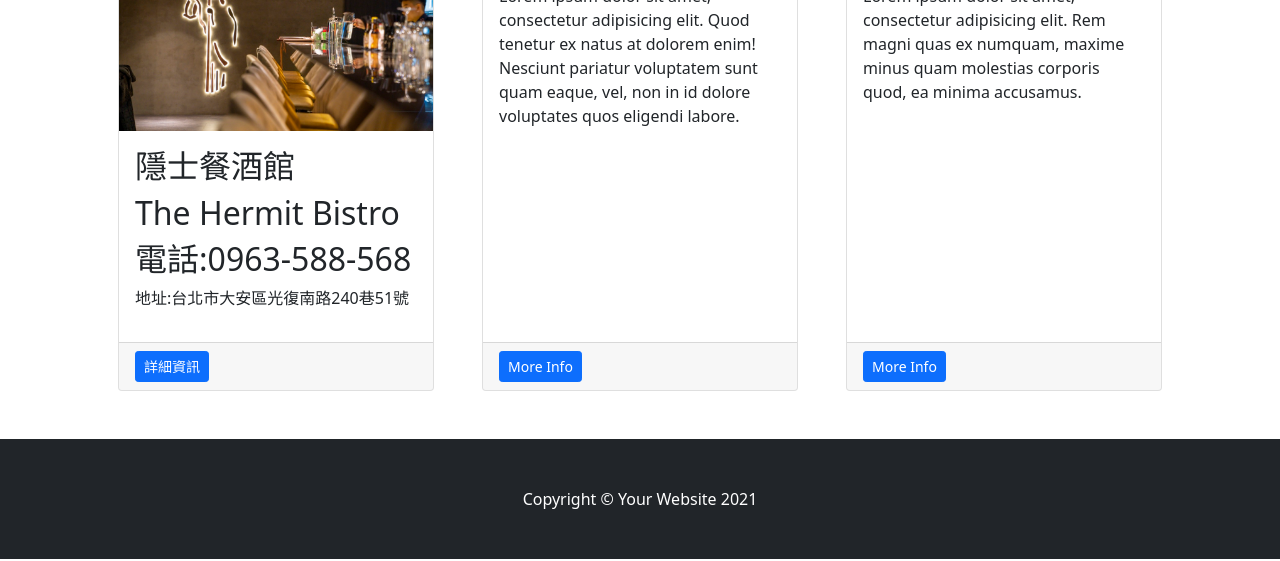
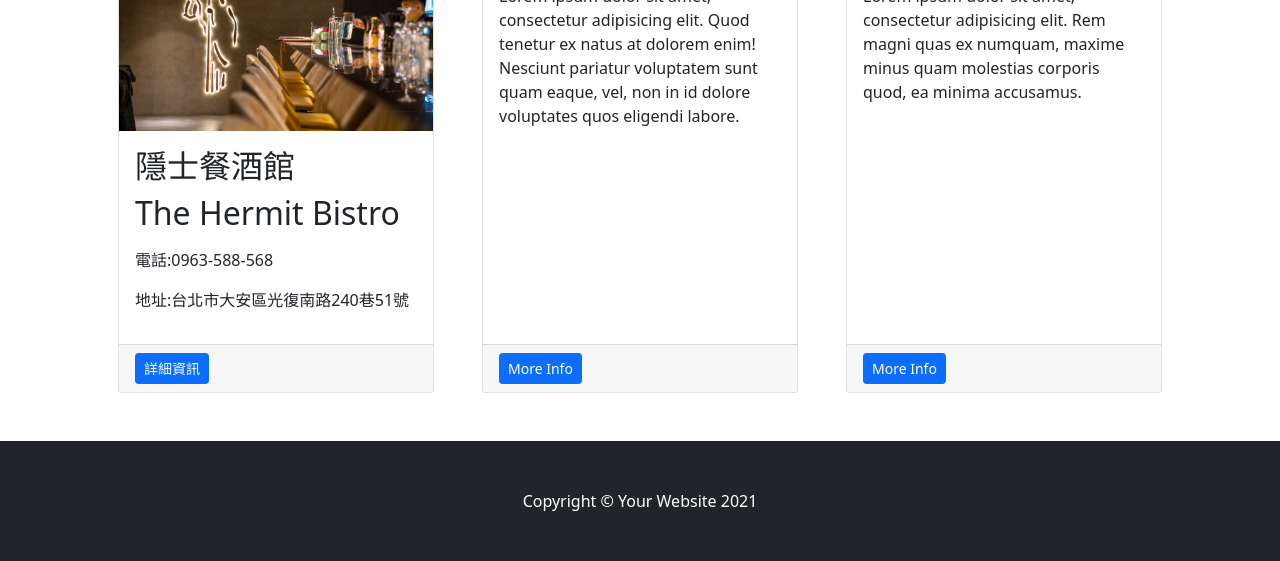
Before and after one commit to freedom3725/blueline, a plain HTML site: page index.html in a window 1280 px wide. Shown: the part 671-1232 px from the top of the page. Drawn offline with nearby package versions, Linux system fonts and the light colour scheme.

Commit message:
Update index.html

```diff
--- a/index.html
+++ b/index.html
@@ -51,7 +51,8 @@
                         <div class="card-body">
                             <h2 class="card-title">隱士餐酒館</h2>
 							<h2 class="card-title">The Hermit Bistro</h2>
-							<h2 class="card-text">電話:0963-588-568</h2>
+							<p> </p>
+							<p class="card-text">電話:0963-588-568</p>
                             <p>地址:台北市大安區光復南路240巷51號</p>
                         </div>
                         <div class="card-footer"><a class="btn btn-primary btn-sm" href="#!">詳細資訊</a></div>
```
